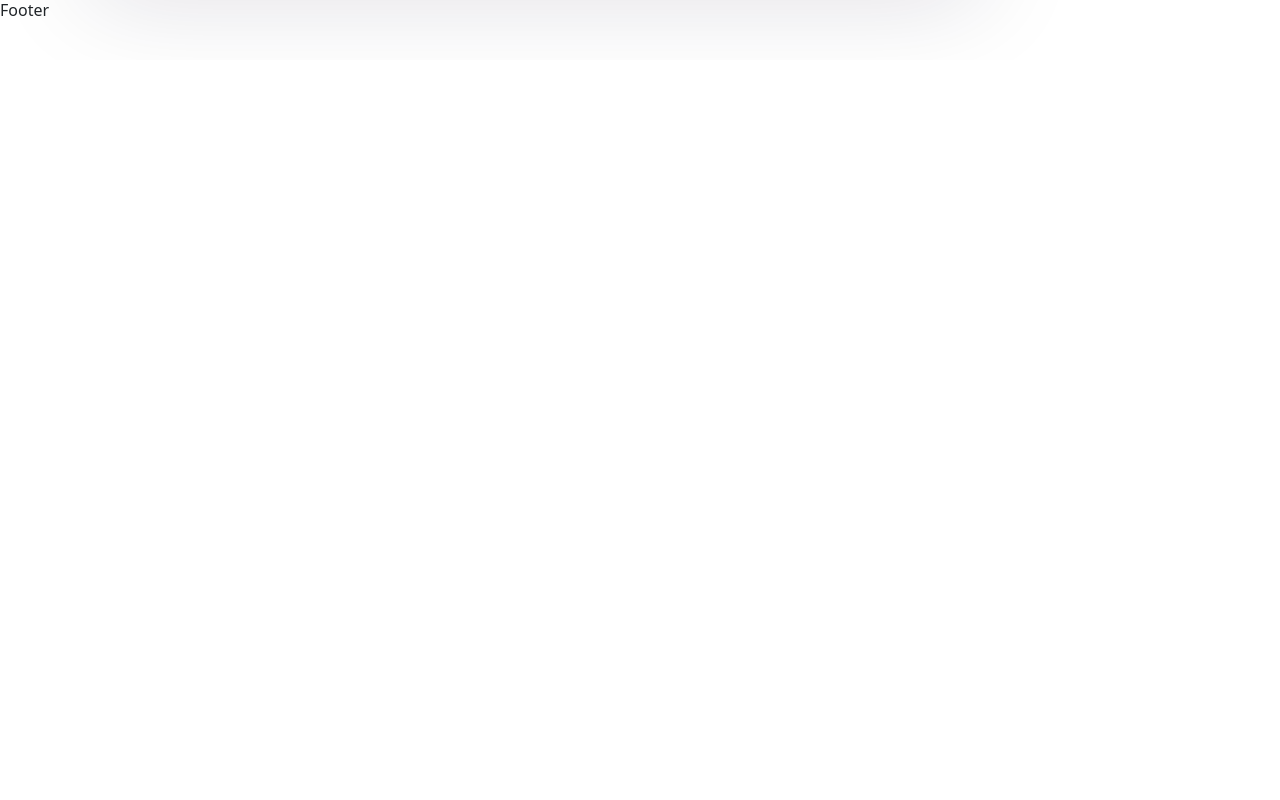
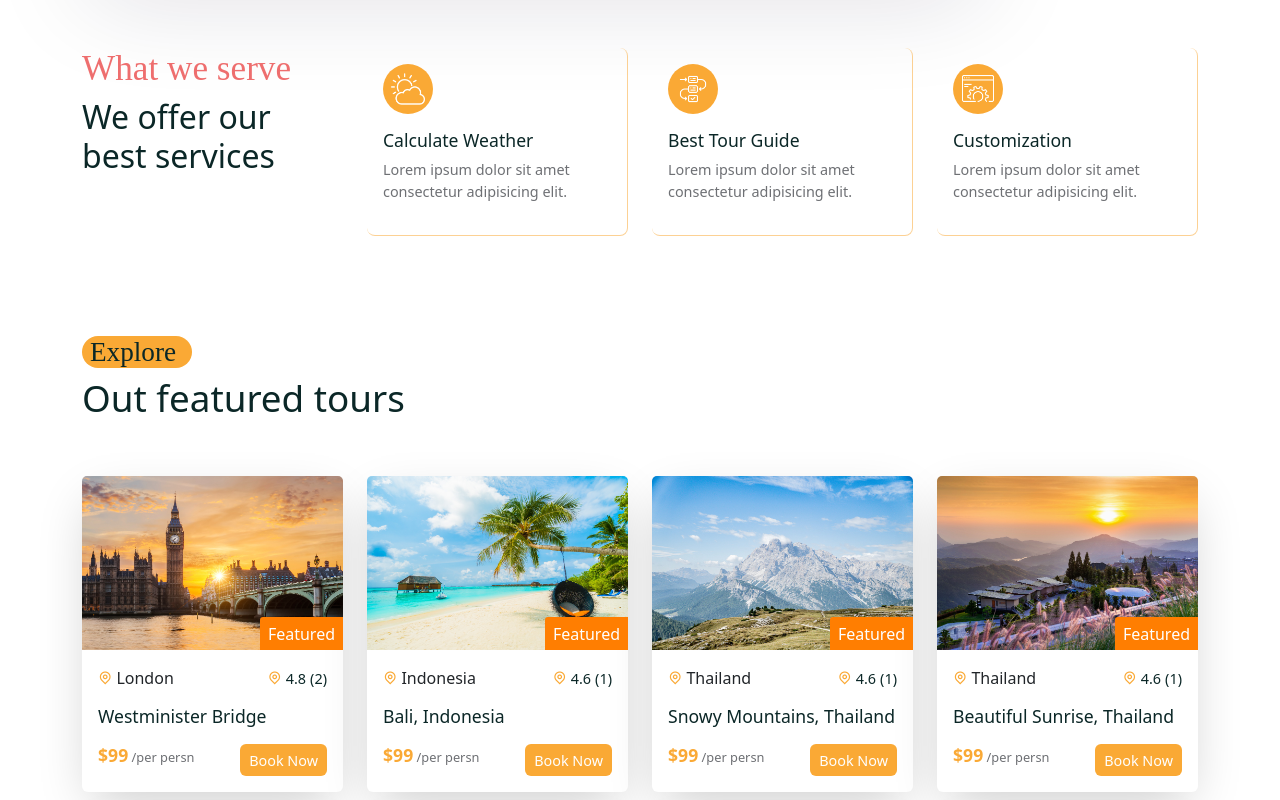
Before and after one commit to PhamTienThao/MernStack-Tour-Management, a React (Create React App) app in the folder frontend/: page /home in a window 1280 px wide. Shown: the part 740-1540 px from the top of the page. Before the commit the page ends 800 px from the top, so only its background shows below. Built offline with nearby package versions, Linux system fonts and the light colour scheme; a web font is replaced by a local one.

Commit message:
Featured tour section

```diff
--- a/frontend/src/assets/data/tours.js
+++ b/frontend/src/assets/data/tours.js
@@ -19,6 +19,10 @@
       {
         name: "jhon doe",
         rating: 4.6,
+      },
+      {
+        name: "Bray",
+        rating: 5,
       },
     ],
     avgRating: 4.5,
@@ -123,12 +127,7 @@
     price: 99,
     maxGroupSize: 8,
     desc: "this is the description",
-    reviews: [
-      {
-        name: "jhon doe",
-        rating: 4.6,
-      },
-    ],
+    reviews: [],
     avgRating: 4.5,
     photo: tourImg07,
     featured: false,
@@ -141,12 +140,7 @@
     price: 99,
     maxGroupSize: 8,
     desc: "this is the description",
-    reviews: [
-      {
-        name: "jhon doe",
-        rating: 4.6,
-      },
-    ],
+    reviews: [],
     avgRating: 4.5,
     photo: tourImg03,
     featured: false,
--- /dev/null
+++ b/frontend/src/components/Featured-tours/FeaturedTourList.jsx
@@ -0,0 +1,18 @@
+import React from "react";
+import TourCard from "../../shared/TourCard";
+import tourData from "../../assets/data/tours";
+import {Col} from "reactstrap";
+
+const FeaturedTourList = () => {
+  return (
+    <>
+      {tourData?.map((tour) => (
+        <Col lg="3" className="mb-4" key={tour.id}>
+          <TourCard tour={tour} />
+        </Col>
+      ))}
+    </>
+  );
+};
+
+export default FeaturedTourList;
--- a/frontend/src/pages/Home.jsx
+++ b/frontend/src/pages/Home.jsx
@@ -9,6 +9,8 @@
 import Subtitle from "../shared/Subtitle";
 
 import SearchBar from "../shared/SearchBar";
+import ServiceList from "../services/ServiceList";
+import FeaturedTourList from "../components/Featured-tours/FeaturedTourList";
 
 const Home = () => {
   return (
@@ -52,6 +54,31 @@
         </Container>
       </section>
       {/*=================== Hero Section End =================== */}
+      <section>
+        <Container>
+          <Row>
+            <Col lg="3">
+              <h5 className="services__subtitle">What we serve</h5>
+              <h2 className="service__title">We offer our best services</h2>
+            </Col>
+            <ServiceList />
+          </Row>
+        </Container>
+      </section>
+
+      {/*=================== Featured Tour Section Start =================== */}
+      <section>
+        <Container>
+          <Row>
+            <Col lg="12" className="mb-5">
+              <Subtitle subtitle={"Explore"} />
+              <h2 className="featured__tour-title">Out featured tours</h2>
+            </Col>
+            <FeaturedTourList />
+          </Row>
+        </Container>
+      </section>
+      {/*=================== Featured Tour Section End =================== */}
     </>
   );
 };
--- /dev/null
+++ b/frontend/src/services/ServiceCard.jsx
@@ -0,0 +1,17 @@
+import React from "react";
+import "./service-card.css";
+
+const ServiceCard = ({item}) => {
+  const {imgUrl, title, desc} = item;
+  return (
+    <div className="service__item">
+      <div className="service__img">
+        <img src={imgUrl} alt="" />
+      </div>
+      <h5>{title}</h5>
+      <p>{desc}</p>
+    </div>
+  );
+};
+
+export default ServiceCard;
--- /dev/null
+++ b/frontend/src/services/ServiceList.jsx
@@ -0,0 +1,38 @@
+import React from "react";
+import ServiceCard from "./ServiceCard";
+import {Col} from "reactstrap";
+
+import weatherImg from "../assets/images/weather.png";
+import guideImg from "../assets/images/guide.png";
+import customizationImg from "../assets/images/customization.png";
+
+const servicesData = [
+  {
+    imgUrl: weatherImg,
+    title: "Calculate Weather",
+    desc: "Lorem ipsum dolor sit amet consectetur adipisicing elit.",
+  },
+  {
+    imgUrl: guideImg,
+    title: "Best Tour Guide",
+    desc: "Lorem ipsum dolor sit amet consectetur adipisicing elit.",
+  },
+  {
+    imgUrl: customizationImg,
+    title: "Customization",
+    desc: "Lorem ipsum dolor sit amet consectetur adipisicing elit.",
+  },
+];
+const ServiceList = () => {
+  return (
+    <>
+      {servicesData.map((item, index) => (
+        <Col lg="3" key={index}>
+          <ServiceCard item={item} />
+        </Col>
+      ))}
+    </>
+  );
+};
+
+export default ServiceList;
--- /dev/null
+++ b/frontend/src/services/service-card.css
@@ -0,0 +1,33 @@
+.service__item {
+  padding: 1rem;
+  border-bottom: 1px solid #faa83586;
+  border-right: 1px solid #faa83586;
+  border-radius: 0.5rem;
+}
+
+.service__img {
+  width: 50px;
+  height: 50px;
+  display: flex;
+  align-items: center;
+  justify-content: center;
+  border-radius: 50px;
+  background: var(--secondary-color);
+  padding: 0.5rem;
+  margin-bottom: 1rem;
+  line-height: 50px;
+}
+
+.service__img img {
+  width: 100%;
+}
+
+.service__item h5 {
+  font-size: 1.1rem;
+  font-weight: 500;
+}
+
+.service__item p {
+  font-size: 0.9rem;
+  color: var(--text-color);
+}
--- a/frontend/src/shared/SearchBar.jsx
+++ b/frontend/src/shared/SearchBar.jsx
@@ -1,8 +1,22 @@
-import React from "react";
+import React, {useRef} from "react";
 import "./search-bar.css";
 import {Col, Form, FormGroup} from "reactstrap";
 
 const SearchBar = () => {
+  const locationRef = useRef("");
+  const distanceRef = useRef(0);
+  const maxGroupSizeRef = useRef(0);
+
+  const searchHandler = () => {
+    const location = locationRef.current.value;
+    const distance = distanceRef.current.value;
+    const maxGroupSize = maxGroupSizeRef.current.value;
+
+    if (location === "" || distance === "" || maxGroupSize === "") {
+      return alert("All fields are required!");
+    }
+  };
+
   return (
     <Col lg="12">
       <div className="search__bar">
@@ -13,7 +27,7 @@
             </span>
             <div>
               <h6>Location</h6>
-              <input type="text" placeholder="Where are you going?"></input>
+              <input type="text" placeholder="Where are you going?" ref={locationRef}></input>
             </div>
           </FormGroup>
           <FormGroup className="d-flex gap-3 form__group form__group-fast">
@@ -22,7 +36,7 @@
             </span>
             <div>
               <h6>Distance</h6>
-              <input type="number" placeholder="Distance k/m"></input>
+              <input type="number" placeholder="Distance k/m" ref={distanceRef}></input>
             </div>
           </FormGroup>
           <FormGroup className="d-flex gap-3 form__group form__group-last">
@@ -31,10 +45,10 @@
             </span>
             <div>
               <h6>Max People</h6>
-              <input type="number" placeholder="0"></input>
+              <input type="number" placeholder="0" ref={maxGroupSizeRef}></input>
             </div>
           </FormGroup>
-          <span className="search__icon" type="submit">
+          <span className="search__icon" type="submit" onClick={searchHandler}>
             <i class="ri-search-line"></i>
           </span>
         </Form>
--- /dev/null
+++ b/frontend/src/shared/TourCard.jsx
@@ -0,0 +1,49 @@
+/* eslint-disable no-template-curly-in-string */
+import React from "react";
+import {Card, CardBody} from "reactstrap";
+import {Link} from "react-router-dom";
+
+import calculateAvgRating from "../utils/avgRating";
+
+import "./tour-card.css";
+
+const TourCard = ({tour}) => {
+  const {id, title, city, photo, price, featured, reviews} = tour;
+  const {totalRating, avgRating} = calculateAvgRating(reviews);
+
+  return (
+    <div className="tour__card">
+      <Card>
+        <div className="tour__img">
+          <img src={photo} alt="" />
+          {featured && <span>Featured</span>}
+        </div>
+        <CardBody>
+          <div className="card__top d-flex align-items-center justify-content-between">
+            <span className="tour__location d-flex align-items-center gap-1">
+              <i class="ri-map-pin-line"></i> {city}
+            </span>
+            <span className="tour__rating d-flex align-items-center gap-1">
+              <i class="ri-map-pin-line"></i> {avgRating === 0 ? null : avgRating}
+              {totalRating === 0 ? "Not Rated" : <span>({reviews.length})</span>}
+            </span>
+          </div>
+          <h5 className="tour__title">
+            <Link to={"/tours/${id}"}>{title}</Link>
+          </h5>
+          <div className="card__bottom d-flex align-items-center justify-content-between mt-3">
+            <h5>
+              ${price}
+              <span> /per persn</span>
+            </h5>
+            <button className="btn booking__btn">
+              <Link to={"/tours/${id}"}>Book Now</Link>
+            </button>
+          </div>
+        </CardBody>
+      </Card>
+    </div>
+  );
+};
+
+export default TourCard;
--- /dev/null
+++ b/frontend/src/shared/tour-card.css
@@ -0,0 +1,86 @@
+.tour__img img {
+  width: 100%;
+  border-radius: 5px 5px 0 0;
+}
+
+.card {
+  border: none !important;
+  box-shadow: rgba(0, 0, 0, 0.2) 0px 18px 50px -10px;
+}
+
+.tour__img {
+  position: relative;
+}
+
+.tour__img span {
+  position: absolute;
+  bottom: 0;
+  right: 0;
+  width: max-content;
+  height: max-content;
+  z-index: 10;
+  background: var(--primary-color);
+  color: #fff;
+  padding: 0.3rem 0.5rem;
+  border-radius: 3px 0 0 0;
+}
+
+.card__top span i {
+  color: var(--secondary-color);
+  font-size: 0.9rem;
+}
+
+.tour__rating {
+  font-size: 0.9rem;
+  color: var(--heading-color);
+  font-weight: 500;
+}
+
+.tour__rating i,
+.tour__location i {
+  font-size: 1rem;
+}
+
+.tour__title {
+  margin-top: 1rem;
+  font-size: 1.1rem;
+  cursor: pointer;
+}
+
+.tour__title a {
+  text-decoration: none;
+  color: var(--heading-color);
+  transform: 0.3s;
+}
+
+.tour__title a:hover {
+  color: var(--secondary-color);
+}
+
+.card__bottom h5 {
+  color: var(--secondary-color);
+  font-size: 1.1rem;
+  font-weight: 700;
+}
+
+.card__bottom h5 span {
+  font-weight: 500;
+  color: var(--text-color);
+  font-size: 0.8rem;
+}
+
+.booking__btn {
+  background: var(--secondary-color) !important;
+  cursor: pointer;
+  padding: 0.2rem 0.5rem !important;
+}
+
+.booking__btn a {
+  text-decoration: none;
+  font-size: 0.9rem;
+  color: #fff;
+}
+
+.booking__btn a:hover {
+  color: #fff;
+}
--- a/frontend/src/styles/home.css
+++ b/frontend/src/styles/home.css
@@ -36,3 +36,20 @@
 .hero__img-box {
   padding-top: 2rem;
 }
+
+.services__subtitle {
+  font-size: 2.2rem;
+  font-weight: 500;
+  color: #ee6e6e;
+  font-family: var(--subtitle-font-name);
+}
+
+.services__title {
+  font-size: 2.5rem;
+  font-weight: 500;
+}
+
+.featured__tour-title {
+  font-size: 2.3rem;
+  font-weight: 500;
+}
--- /dev/null
+++ b/frontend/src/utils/avgRating.js
@@ -0,0 +1,10 @@
+const calculateAvgRating = (reviews) => {
+  const totalRating = reviews?.reduce((acc, item) => acc + item.rating, 0);
+  const avgRating = totalRating === 0 ? "" : totalRating === 1 ? totalRating : (totalRating / reviews?.length).toFixed(1);
+  return {
+    totalRating,
+    avgRating,
+  };
+};
+
+export default calculateAvgRating;
```
